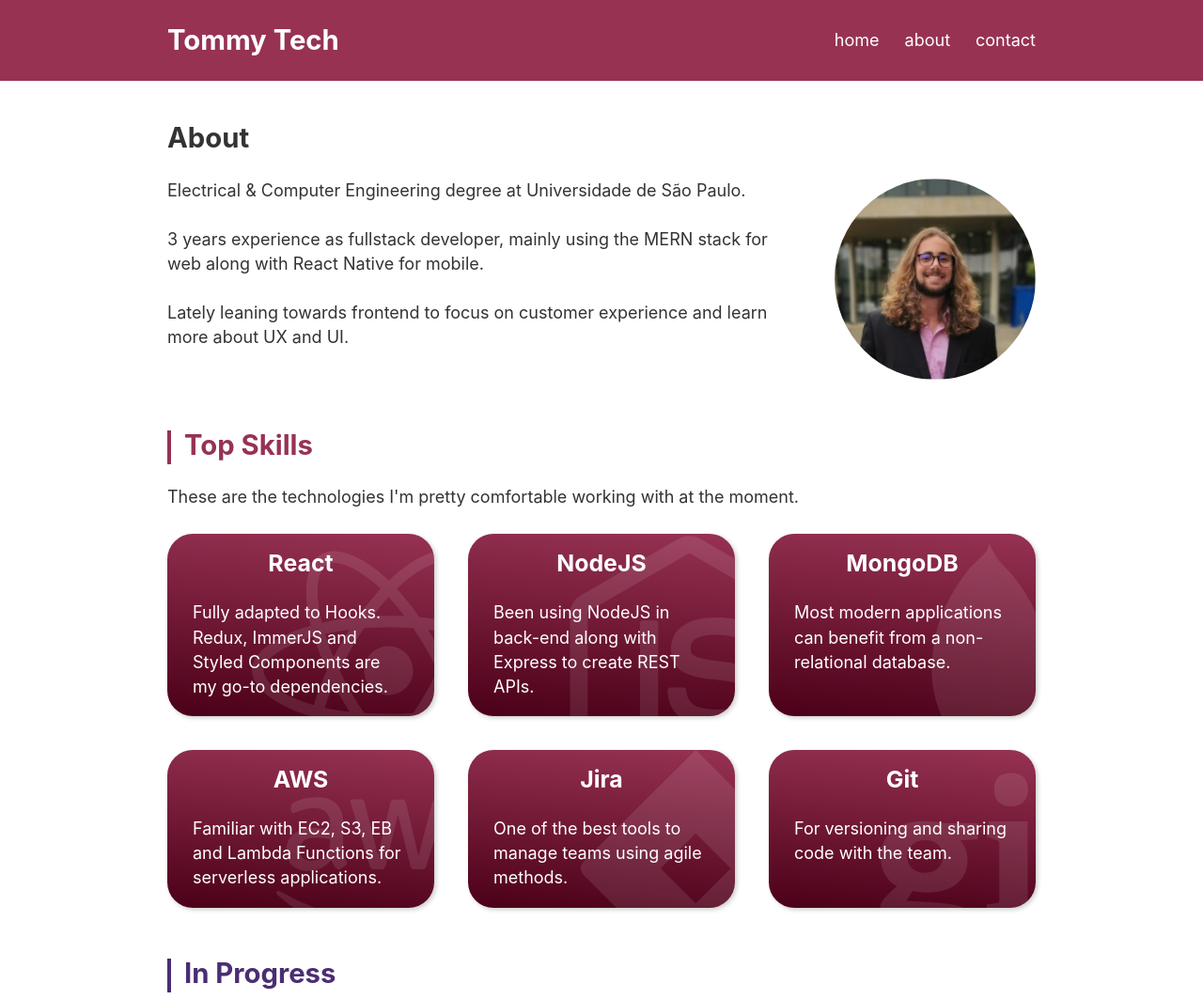
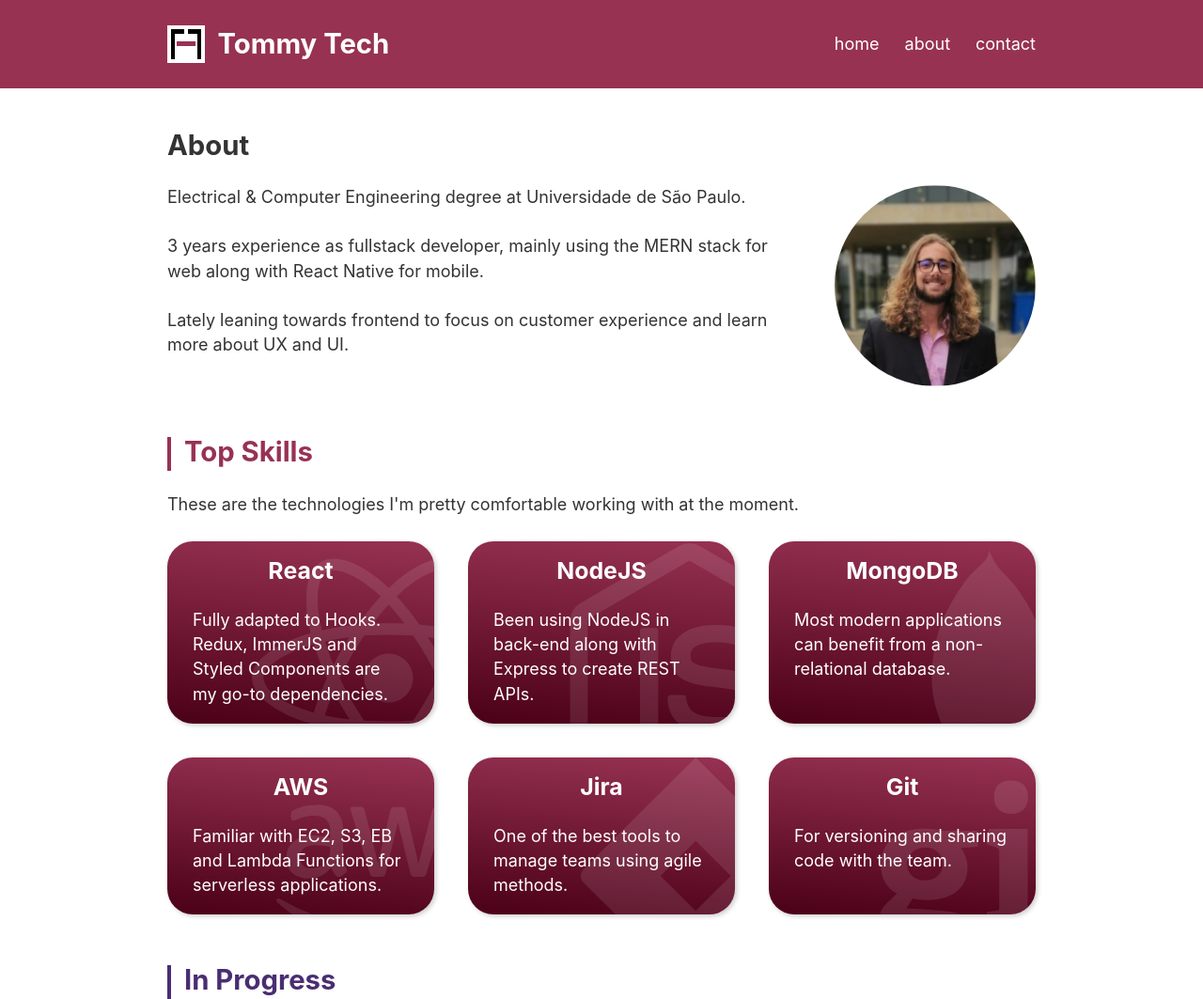
Before and after one commit to 1nfinity-5starZ/tommyPortfolio, a Gatsby site: page /about in a window 1280 px wide. Shown: the top 1063 px of the page at 94% size. Built offline with nearby package versions, Linux system fonts and the light colour scheme; Gatsby itself is replaced by a stand-in of ours.

Commit message:
eslint fixes and logo added

```diff
--- a/gatsby-config.js
+++ b/gatsby-config.js
@@ -26,8 +26,8 @@ module.exports = {
         background_color: `#FFF`,
         theme_color: `#973253`,
         display: `minimal-ui`,
-        theme_color_in_head: false
-        // icon: `src/images/gatsby-icon.png`, // This path is relative to the root of the site.
+        theme_color_in_head: false,
+        icon: `src/images/tommyHerbstLogo.png`, // This path is relative to the root of the site.
       },
     },
     // this (optional) plugin enables Progressive Web App + Offline functionality
--- a/src/components/drawer.js
+++ b/src/components/drawer.js
@@ -1,4 +1,3 @@
-import { Link } from "gatsby"
 import PropTypes from "prop-types"
 import React from "react"
 import styled from 'styled-components';
--- a/src/components/header.js
+++ b/src/components/header.js
@@ -8,6 +8,8 @@ import FlexCenter from './flexCenter';
 import Drawer from './drawer';
 
 import variables from '../variables.json';
+
+import logo from '../images/tommyHerbstLogo2.png';
 
 const routes = [
   { to: '/', label: 'home' },
@@ -62,7 +64,12 @@ const Header = ({ siteTitle }) => {
               textDecoration: `none`,
             }}
           >
-            {siteTitle}
+            <FlexCenter>
+              <span style={{ backgroundColor: 'white', marginRight: '0.75rem', padding: 4, display: 'flex' }}>
+                <img src={logo} style={{ margin: 0 }}/>
+              </span>
+              {siteTitle}
+            </FlexCenter>
           </Link>
         </h2>
         <div className="mobile tablet">
--- a/src/components/heading.js
+++ b/src/components/heading.js
@@ -1,12 +1,11 @@
-import React from 'react';
 import styled from 'styled-components';
 
 import styles from '../variables.json';
 
 const Heading = styled.h2`
-  color: ${({ type }) => type == 'primary' ?
+  color: ${({ type }) => type === 'primary' ?
     styles.colorPrimary0 :
-      type == 'secondary' ?
+      type === 'secondary' ?
       styles.colorSecondary0 :
       'inherit'
   };
@@ -19,9 +18,9 @@ const Heading = styled.h2`
     content: '';
     width: 4px;
     height: 2rem;
-    background-color: ${({ type }) => type == 'primary' ?
+    background-color: ${({ type }) => type === 'primary' ?
       styles.colorPrimary0 :
-        type == 'secondary' ?
+        type === 'secondary' ?
         styles.colorSecondary0 :
         '#333'
     };
--- a/src/components/portfolioCarousel.js
+++ b/src/components/portfolioCarousel.js
@@ -1,12 +1,10 @@
 import React from "react"
-import { Link, useStaticQuery, graphql } from "gatsby"
+import { useStaticQuery, graphql } from "gatsby"
 import Img from "gatsby-image"
 import { FaExternalLinkAlt } from 'react-icons/fa';
 
 import Carousel from "../components/carousel"
 import FlexCenter from "../components/flexCenter"
-
-import variables from '../variables.json';
 
 export default function PortfolioCarousel() {
   const data = useStaticQuery(graphql`
--- a/src/pages/about.js
+++ b/src/pages/about.js
@@ -9,7 +9,6 @@ import TsIcon from '../images/tsicon.jsx';
 
 import Layout from "../components/layout"
 import SEO from "../components/seo"
-import FlexCenter from "../components/flexCenter"
 import Card from "../components/card"
 import Heading from "../components/heading"
 
--- a/src/pages/contact.js
+++ b/src/pages/contact.js
@@ -1,10 +1,8 @@
 import React from "react"
-import { Link } from "gatsby"
 import { FaGithub, FaLinkedin, FaEnvelope, FaFacebook, FaInstagram } from "react-icons/fa";
 
 import Layout from "../components/layout"
 import SEO from "../components/seo"
-import FlexCenter from "../components/flexCenter";
 import Button from "../components/button";
 
 const links = [
--- a/src/pages/index.js
+++ b/src/pages/index.js
@@ -13,7 +13,7 @@ const HeroContainer = styled.section`
   position: relative;
   padding: 0;
 
-  @media (min-width: 768px) {
+  @media (min-width: 1024px) {
     margin-top: -1rem;
   }
 
@@ -57,7 +57,7 @@ const IndexPage = () => {
       <SEO title="Home" />
       <HeroContainer>
         <div className="innerContainer">
-          <h1 style={{ textAlign: 'center', color: variables.colorPrimary4, padding: '1rem 2rem', fontSize: '2.75rem' }}>Creating amazing experiences</h1>
+          <h1 style={{ textAlign: 'center', color: variables.colorPrimary3, padding: '1rem 2rem', fontSize: '2.75rem' }}>Creating amazing experiences</h1>
         </div>
         <Img fluid={data.heroImage.childImageSharp.fluid} style={{ maxHeight: 350 }} />
       </HeroContainer>
```
Also changed, not shown: src/images/tommyHerbstLogo.png (added), src/images/tommyHerbstLogo2.png (added).
